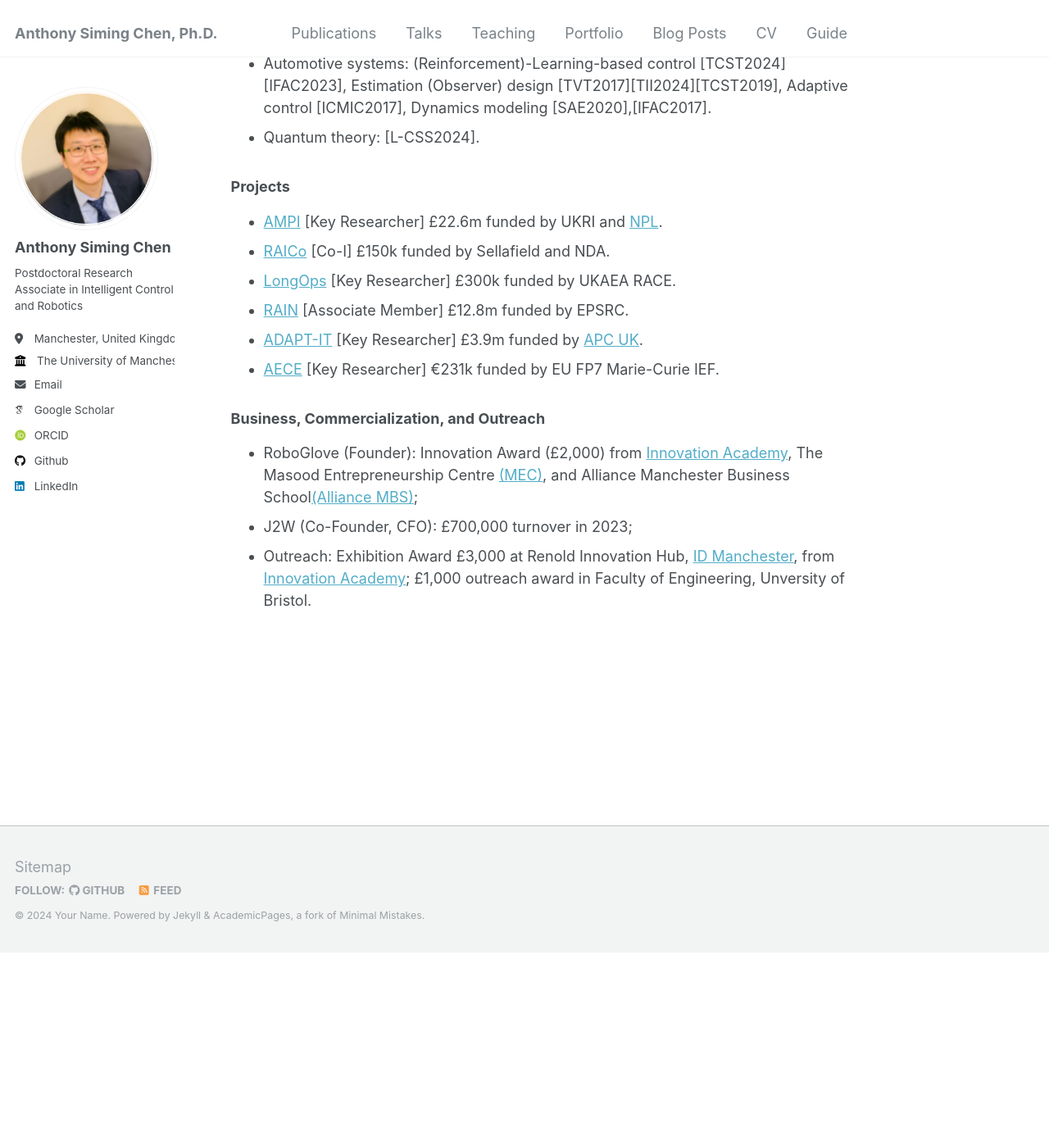
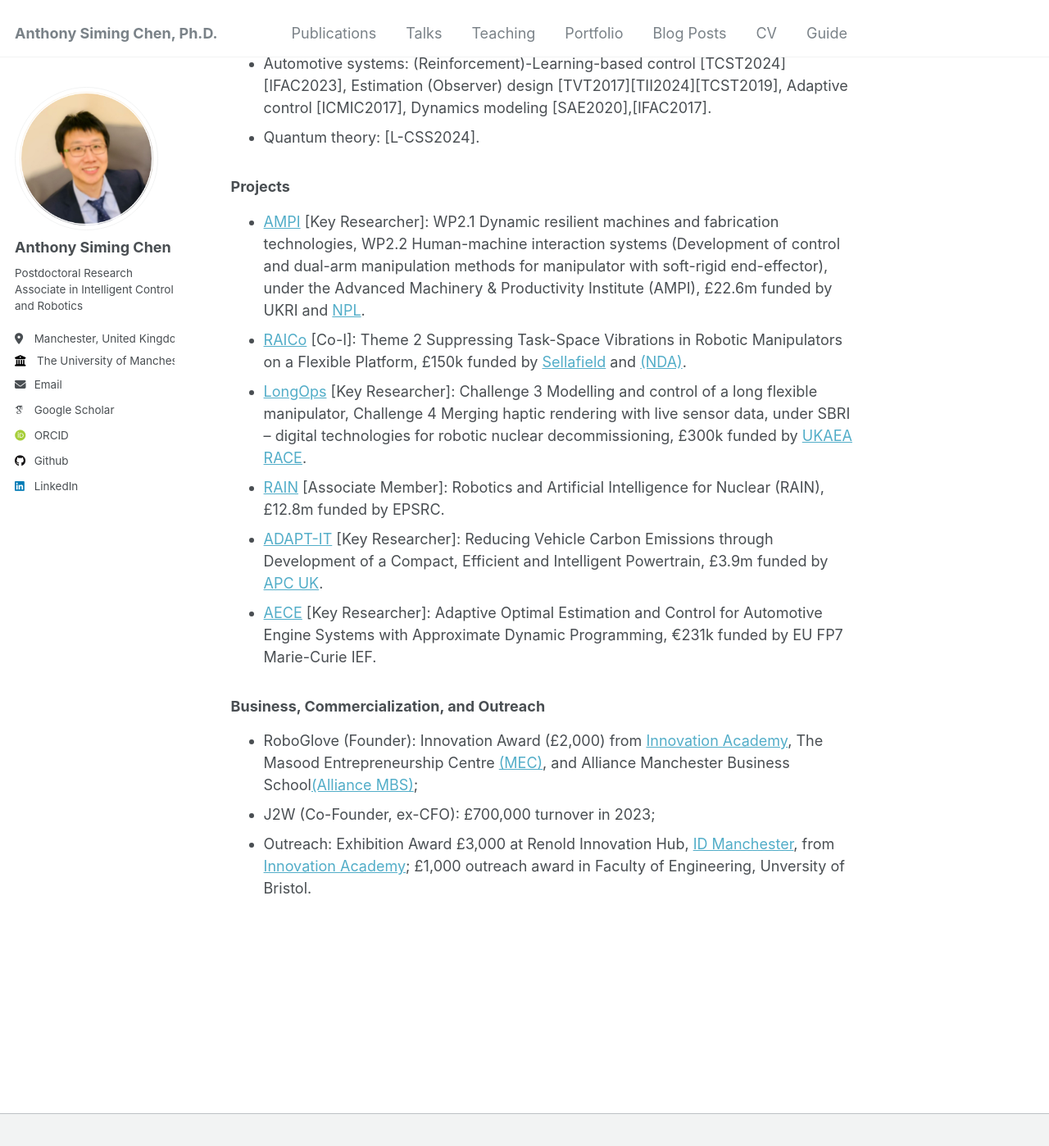
Before and after one commit to Anthony-S-Chen/Anthony-S-Chen.github.io, a Jekyll site: the page built from _pages/about.md, in a window 1280 px wide and 1400 px high, scrolled down 671 px. Shown: the whole window at 82% size. Built offline with Jekyll 4.4.1, drawn with Linux system fonts in a browser that asks for light colours; some web fonts are replaced; before the commit the page ends 1834 px from its top, so only the background shows below that.

Commit message:
Update about.md

```diff
--- a/_pages/about.md
+++ b/_pages/about.md
@@ -23,14 +23,14 @@ My research interests focus on intelligent control and robotics. I have been dev
 
 
 ### Projects
-- [AMPI](https://www.manchester.ac.uk/about/news/north-west-england-primed-to-become-advanced-manufacturing-hub-with-new-government-funding/) [Key Researcher] £22.6m funded by UKRI and [NPL](https://www.npl.co.uk/).
-- [RAICo](https://www.gov.uk/government/news/new-robotics-hub-opens-in-west-cumbria) [Co-I] £150k funded by Sellafield and NDA.
-- [LongOps](https://race.ukaea.uk/programmes/longops/) [Key Researcher] £300k funded by UKAEA RACE.
-- [RAIN](https://rainhub.org.uk/) [Associate Member] £12.8m funded by EPSRC.
-- [ADAPT-IT](https://www.apcuk.co.uk/impact/funded-projects/westfield-adapt/) [Key Researcher] £3.9m funded by [APC UK](https://www.apcuk.co.uk/).
-- [AECE](https://cordis.europa.eu/project/id/625531) [Key Researcher] €231k funded by EU FP7 Marie-Curie IEF.
+- [AMPI](https://www.manchester.ac.uk/about/news/north-west-england-primed-to-become-advanced-manufacturing-hub-with-new-government-funding/) [Key Researcher]: WP2.1 Dynamic resilient machines and fabrication technologies, WP2.2 Human-machine interaction systems (Development of control and dual-arm manipulation methods for manipulator with soft-rigid end-effector), under the Advanced Machinery & Productivity Institute (AMPI), £22.6m funded by UKRI and [NPL](https://www.npl.co.uk/).
+- [RAICo](https://www.gov.uk/government/news/new-robotics-hub-opens-in-west-cumbria) [Co-I]: Theme 2 Suppressing Task-Space Vibrations in Robotic Manipulators on a Flexible Platform, £150k funded by [Sellafield](https://www.gov.uk/government/organisations/sellafield-ltd) and [(NDA)](https://www.gov.uk/government/organisations/nuclear-decommissioning-authority).
+- [LongOps](https://race.ukaea.uk/programmes/longops/) [Key Researcher]: Challenge 3 Modelling and control of a long flexible manipulator, Challenge 4 Merging haptic rendering with live sensor data, under SBRI – digital technologies for robotic nuclear decommissioning, £300k funded by [UKAEA](https://www.gov.uk/government/organisations/uk-atomic-energy-authority) [RACE](https://race.ukaea.uk/).
+- [RAIN](https://rainhub.org.uk/) [Associate Member]: Robotics and Artificial Intelligence for Nuclear (RAIN), £12.8m funded by EPSRC.
+- [ADAPT-IT](https://www.apcuk.co.uk/impact/funded-projects/westfield-adapt/) [Key Researcher]: Reducing Vehicle Carbon Emissions through Development of a Compact, Efficient and Intelligent Powertrain, £3.9m funded by [APC UK](https://www.apcuk.co.uk/).
+- [AECE](https://cordis.europa.eu/project/id/625531) [Key Researcher]: Adaptive Optimal Estimation and Control for Automotive Engine Systems with Approximate Dynamic Programming, €231k funded by EU FP7 Marie-Curie IEF.
 
 ### Business, Commercialization, and Outreach
 - RoboGlove (Founder): Innovation Award (£2,000) from [Innovation Academy](https://www.linkedin.com/in/uom-innovation-academy/?originalSubdomain=uk), The Masood Entrepreneurship Centre [(MEC)](https://www.entrepreneurship.manchester.ac.uk/), and Alliance Manchester Business School[(Alliance MBS)](https://www.alliancembs.manchester.ac.uk/);
-- J2W (Co-Founder, CFO): £700,000 turnover in 2023;
+- J2W (Co-Founder, ex-CFO): £700,000 turnover in 2023;
 - Outreach: Exhibition Award £3,000 at Renold Innovation Hub, [ID Manchester](https://www.id-manchester.com/), from [Innovation Academy](https://www.linkedin.com/in/uom-innovation-academy/?originalSubdomain=uk); £1,000 outreach award in Faculty of Engineering, Unversity of Bristol.
```
